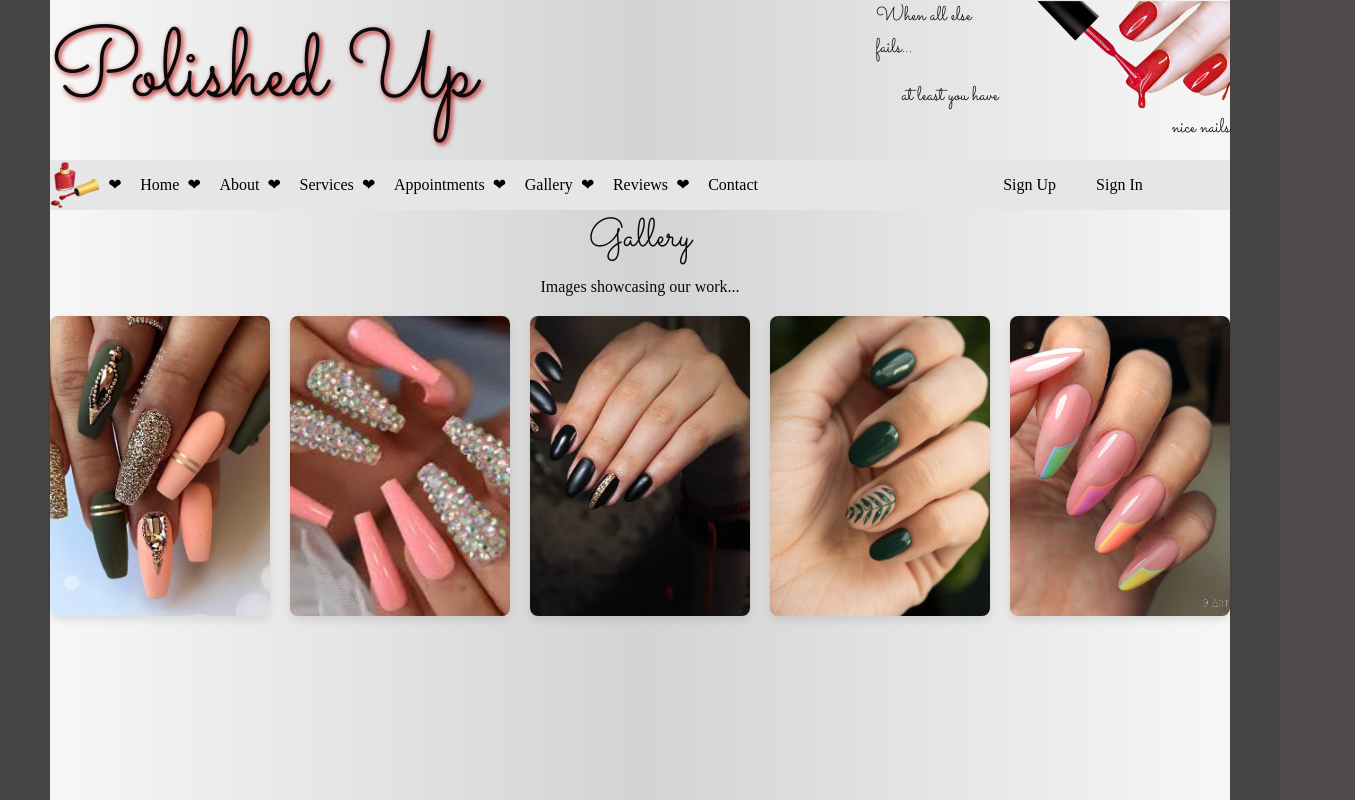
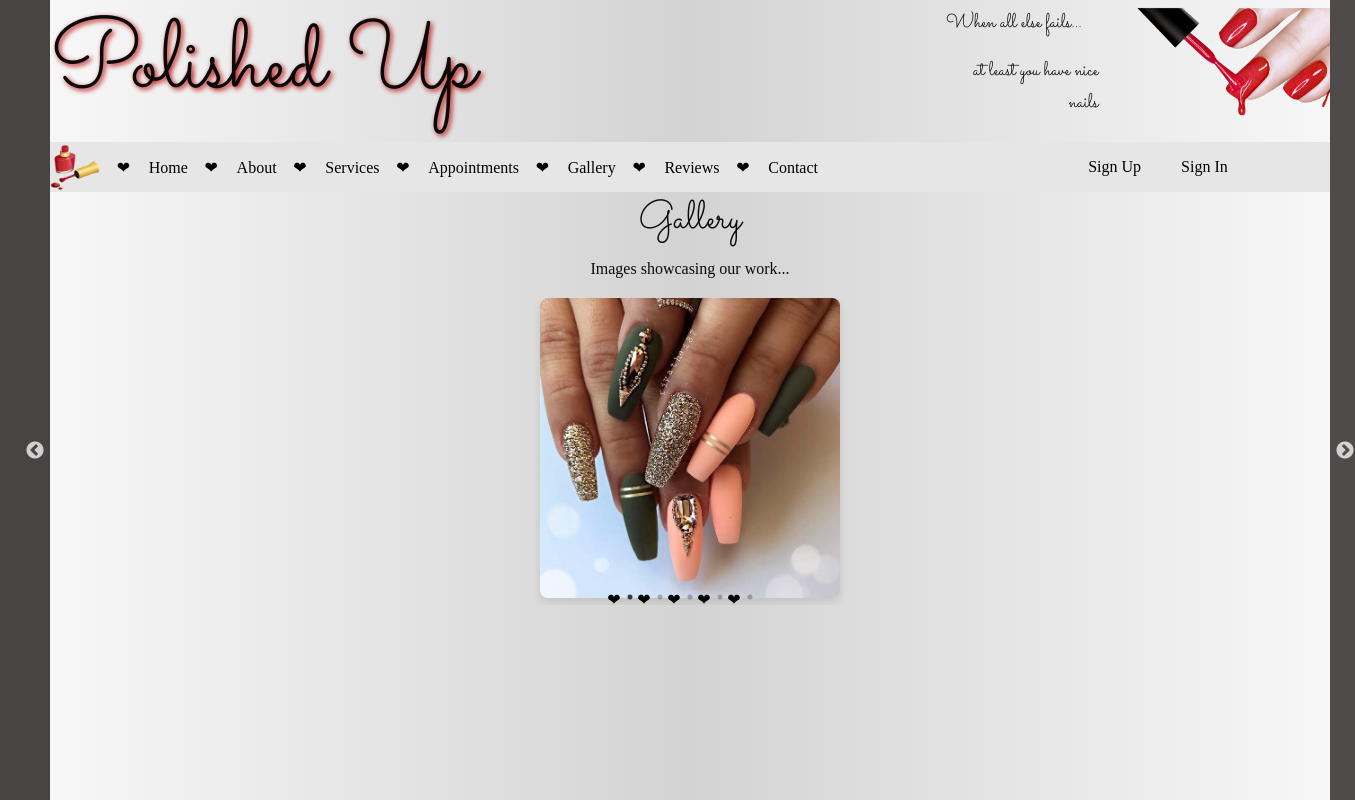
Before and after one commit to anthonyero/salon-services, a React (Vite) app in the folder client/: page /gallery in a window 1280 px wide. Shown: the whole page, 1355 px wide, since content can reach past the window. Built offline with nearby package versions, Linux system fonts and the light colour scheme; a web font is replaced by a local one.

Commit message:
updated photos to slide in and out

```diff
--- a/client/src/pages/Gallery.css
+++ b/client/src/pages/Gallery.css
@@ -2,15 +2,14 @@
   text-align: center;
   padding: 20px;
 }
-.gallery-grid {
-  display: grid;
-  grid-template-columns: repeat(auto-fit, minmax(200px, 1fr));
-  gap: 20px;
-  padding: 20px;
+.gallery .slick-slide {
+  display: flex;
+  justify-content: center;
+  align-items: center;
 }
-.gallery-grid img {
-  width: 100%;
-  height: 300px; /* Set a fixed height for uniformity */
+.gallery .slick-slide img {
+  width: 300px; /* Set a fixed width */
+  height: 300px; /* Set a fixed height */
   object-fit: cover; /* Ensures images cover the area without distortion */
   border-radius: 8px;
   box-shadow: 0 4px 8px rgba(0, 0, 0, 0.1);
--- a/client/src/pages/Gallery.jsx
+++ b/client/src/pages/Gallery.jsx
@@ -1,22 +1,42 @@
 import React from 'react';
-import glitterNails from '/img/glitter nails.jpg';
-import cleaningnails from '/img/pink purples nails.jpg';
-import blackNails from '/img/black nails.jpg';
-import nailpatterns from '/img/nailpatterns.jpg';
-import longNailsPink from '/img/long nails pink.jpg';
+import Slider from 'react-slick';
+import 'slick-carousel/slick/slick.css';
+import 'slick-carousel/slick/slick-theme.css';
 import './Gallery.css';
+const glitterNails = '/img/glitter nails.jpg';
+const cleaningnails = '/img/pink purples nails.jpg';
+const blackNails = '/img/black nails.jpg';
+const nailpatterns = '/img/nailpatterns.jpg';
+const longNailsPink = '/img/long nails pink.jpg';
 const Gallery = () => {
+  const settings = {
+    dots: true,
+    infinite: true,
+    speed: 500,
+    slidesToShow: 1,
+    slidesToScroll: 1
+  };
   return (
     <section className="gallery">
       <h2>Gallery</h2>
       <p>Images showcasing our work...</p>
-      <div className="gallery-grid">
+      <Slider {...settings}>
+        <div>
           <img src={glitterNails} alt="Glitter nails" />
+        </div>
+        <div>
           <img src={cleaningnails} alt="Cleaning Nails" />
+        </div>
+        <div>
           <img src={blackNails} alt="Black Nails" />
+        </div>
+        <div>
           <img src={nailpatterns} alt="Nail Patterns" />
+        </div>
+        <div>
           <img src={longNailsPink} alt="Long Pink Nails" />
         </div>
+      </Slider>
     </section>
   );
 };
--- a/client/vite.config.js
+++ b/client/vite.config.js
@@ -1,11 +1,12 @@
-import { defineConfig } from 'vite'
-import react from '@vitejs/plugin-react'
+import { defineConfig } from 'vite';
+import react from '@vitejs/plugin-react';
+import path from 'path';
 
 // https://vitejs.dev/config/
 export default defineConfig({
   plugins: [react()],
-    server: {
-    port: 3001, // For testing locally, this must be 3000. Changing to 3001 causes GraphQL proxy errors
+  server: {
+    port: 3001, // Ensure this port is consistent with your setup
     open: true,
     proxy: {
       '/graphql': {
@@ -13,6 +14,16 @@ export default defineConfig({
         changeOrigin: true,
         secure: false,
       },
-    }
-  }
-})
+    },
+    fs: {
+      allow: [
+        // Allow serving files from the project root directory
+        path.resolve(__dirname),
+        // Allow serving files from the client directory
+        path.resolve(__dirname, 'client'),
+        // Allow serving files from the node_modules directory for slick-carousel fonts
+        path.resolve(__dirname, 'node_modules/slick-carousel/slick/fonts'),
+      ],
+    },
+  },
+});
```
Also changed, not shown: package.json (+5 -2 lines), 1 other file (tests, documents, lock files or other folders). Lines whose indentation alone changed are shown as unchanged.
